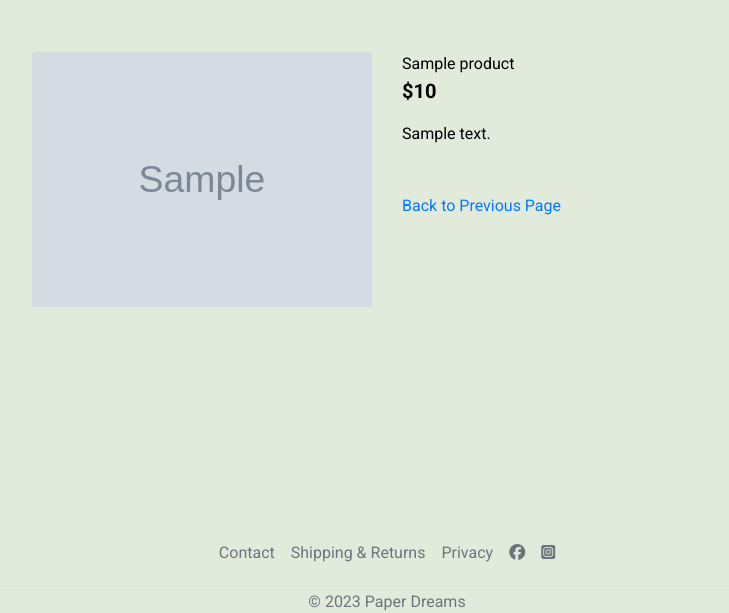
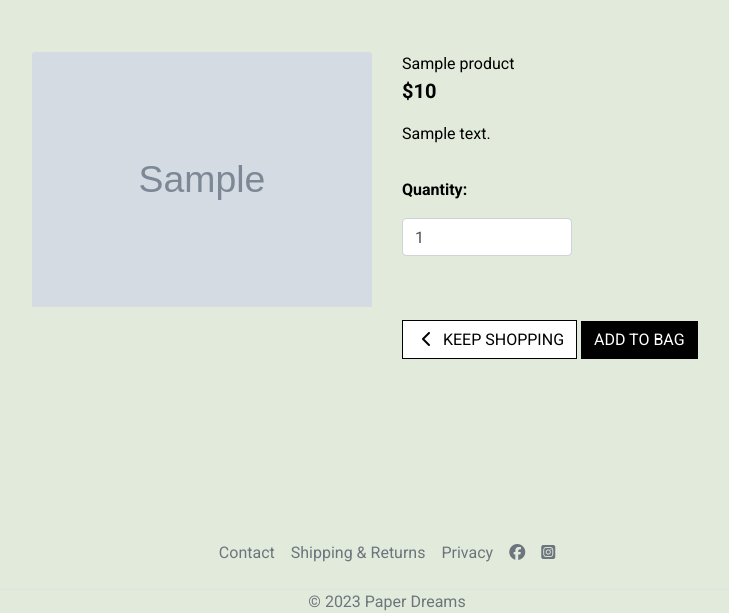
Before and after one commit to leah-jala/PP5-PaperDreams7Apr, a Django app: template products/templates/products/product_detail.html in a window 1280 px wide. Shown: the part 187-800 px from the top of the page, without its empty margins (253-982 px from the left). Run offline with Django 3.2, Linux system fonts and the light colour scheme; the template is opened without the code that fills it: most values are stand-ins (such as "Sample title", 1, 10 or a date in 2020); grey boxes marked "Sample" are stand-in pictures; some libraries are stand-ins or nearby versions; some web fonts are replaced.

Commit message:
Added add to bag functionality

```diff
--- a/bag/contexts.py
+++ b/bag/contexts.py
@@ -1,5 +1,6 @@
 from decimal import Decimal
 from django.conf import settings
+
 
 def bag_contents(request):
 
--- a/bag/urls.py
+++ b/bag/urls.py
@@ -3,4 +3,5 @@ from . import views
 
 urlpatterns = [
     path('', views.view_bag, name='view_bag'),
+    path('add/<item_id>/', views.add_to_bag, name='add_to_bag'),
 ]
--- a/products/static/products/css/products.css
+++ b/products/static/products/css/products.css
@@ -8,24 +8,6 @@ h4 {
   .btn-group .btn {
       flex: 1 0 auto;
       margin-bottom: 10px;
-  }
-
-  .btn-black {
-    background: black;
-    color: white;
-  }
-
-  .btn-outline-black {
-    background: white;
-    color: black !important; /* use important to override link colors for <a> elements */
-    border: 1px solid black;
-  }
-
-  .btn-outline-black:hover,
-  .btn-outline-black:active,
-  .btn-outline-black:focus {
-    background: black;
-    color: white !important;
   }
 
   .back-to-top {
@@ -43,11 +25,7 @@ h4 {
     }
 
   .back-to-top:hover {
-      color: #eca1a6;
-  }
-
-  .fa-heart {
-    cursor: pointer;
+      color: #e96c74;
   }
 
 
--- a/products/templates/products/product_detail.html
+++ b/products/templates/products/product_detail.html
@@ -38,8 +38,31 @@
                     <p class="mb-0">{{ product.name }}</p>
                     <p class="lead mb-0 text-left font-weight-bold">${{ product.price }}</p>
                     <p class="mt-3">{{ product.description }}</p>
+                    <form class="form" action="{% url 'add_to_bag' product.id %}" method="POST">
+                        {% csrf_token %}
+                        <div class="form-row">
+                            <div class="col-12">
+                                <p class="mt-3"><strong>Quantity:</strong></p>
+                                <div class="form-group w-50">
+                                    <div class="input-group">
+                                        <input class="form-control qty_input" type="number" name="quantity" value="1" min="1" max="99" data-item_id="{{ product.id }}" id="id_qty_{{ product.id }}">
+                                    </div>
+                                </div>
+                            </div>
+
+                            <div class="col-12">
+                                <a href="javascript:history.back()" class="btn btn-outline-black rounded-0 mt-5">
+                                    <span class="icon">
+                                        <i class="fas fa-chevron-left"></i>
+                                    </span>
+                                    <span class="text-uppercase">Keep Shopping</span>
+                                </a>
+                                <input type="submit" class="btn btn-black rounded-0 text-uppercase mt-5" value="Add to Bag">
+                            </div>
+                            <input type="hidden" name="redirect_url" value="{{ request.path }}">
+                        </div>
+                    </form>
                 </div>
-                <a href="javascript:history.back()">Back to Previous Page</a>
             </div>
         </div>
     </div>
--- a/static/css/base.css
+++ b/static/css/base.css
@@ -50,10 +50,24 @@ a.dropdown-item.active {
     min-width: 260px;
 }
 
+
 .btn-black {
     background: black;
     color: white;
 }
+
+.btn-outline-black {
+    background: white;
+    color: black !important; /* use important to override link colors for <a> elements */
+    border: 1px solid black;
+  }
+
+  .btn-outline-black:hover,
+  .btn-outline-black:active,
+  .btn-outline-black:focus {
+    background: black;
+    color: white !important;
+  }
 
 .shop-now-button:hover,
 .shop-now-button:active,
@@ -65,6 +79,10 @@ a.dropdown-item.active {
     color: white;
 }
 
+.btn-outline-black:hover .icon i {
+    color: white;
+  }
+
 .text-black {
     color: #000 !important;
 }
@@ -73,9 +91,6 @@ a.dropdown-item.active {
     border: 1px solid black !important;
 }
 
-.icon {
-    color: white;
-}
 
 /* Headings */
 
```
Also changed, not shown: bag/views.py (+18 -1 lines).
